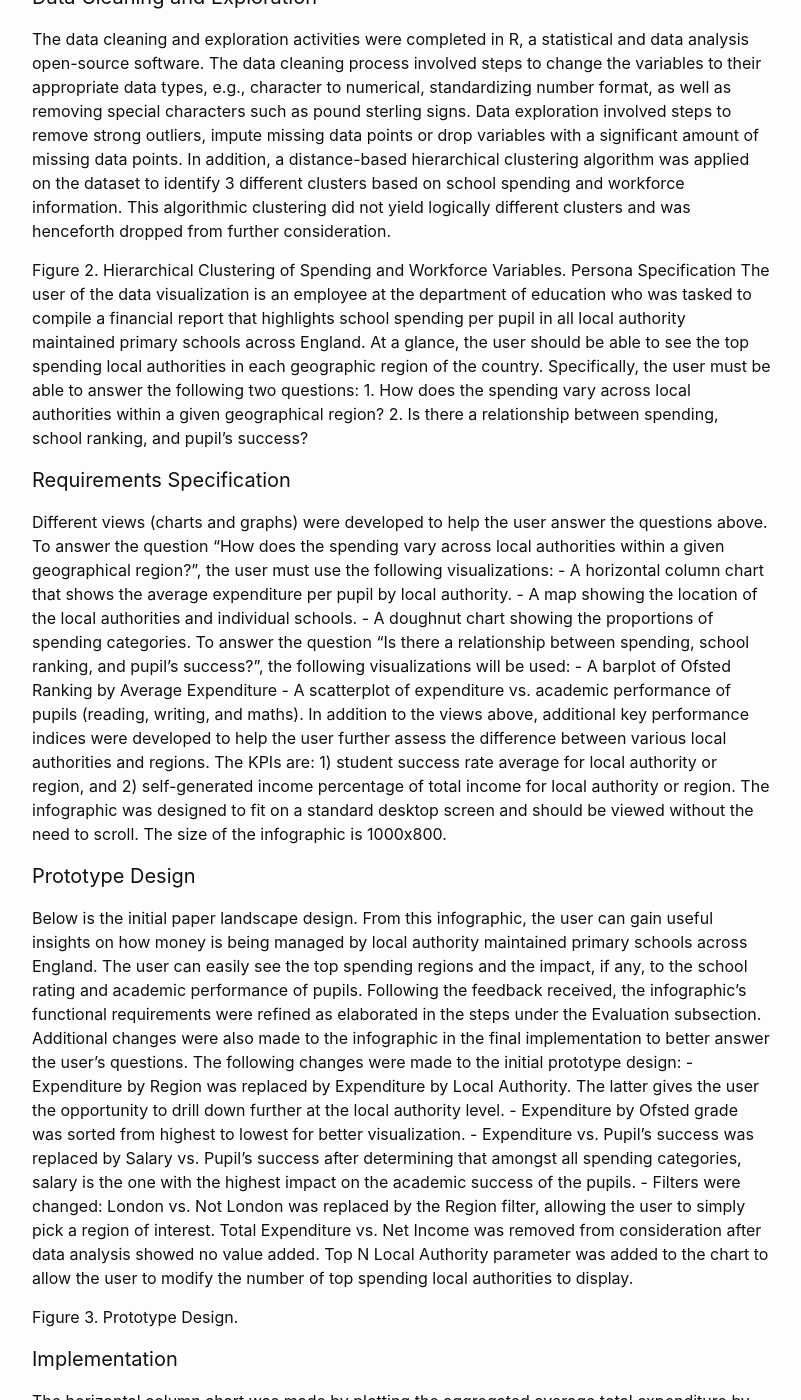
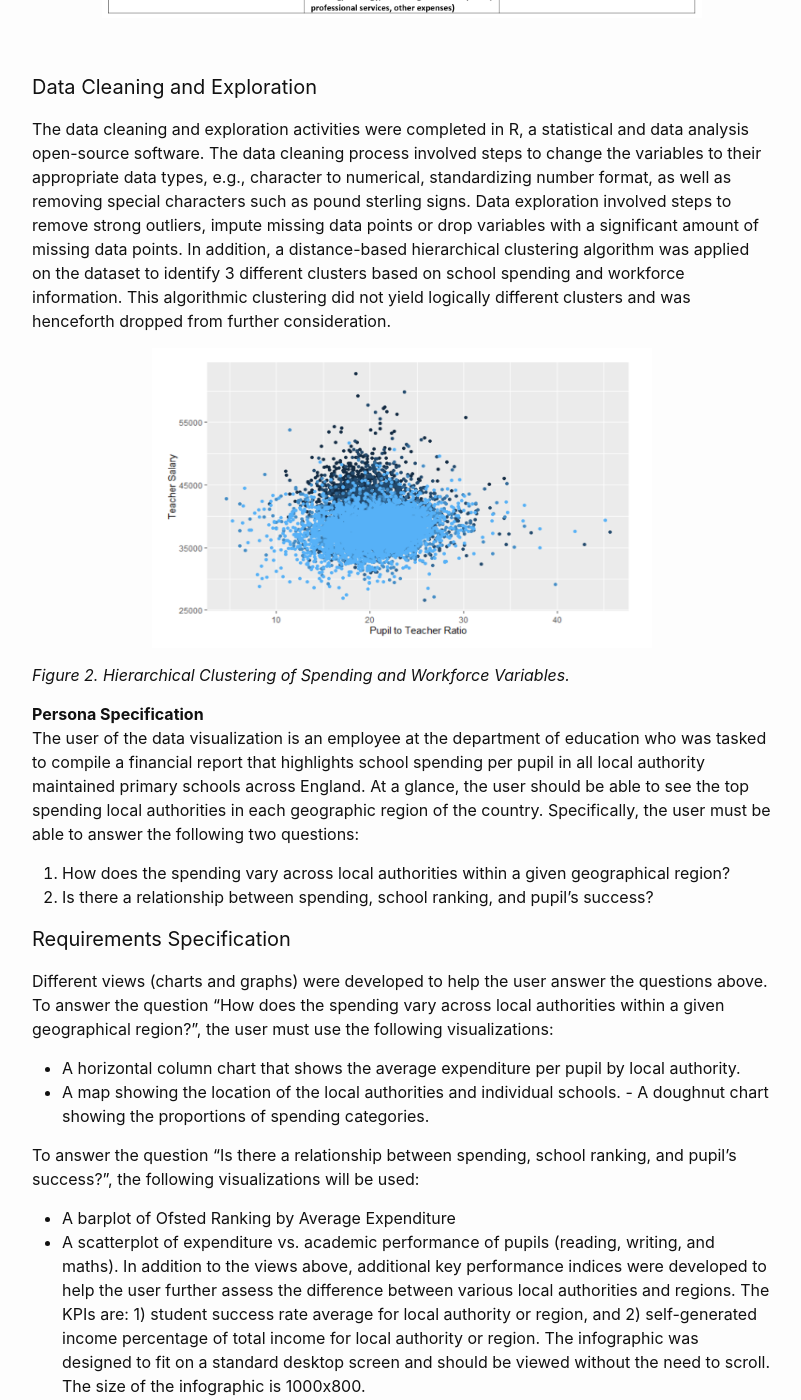
Before and after one commit to pgrugwiro/dataful-blog, a Jekyll site: the page built from _posts/2022-01-09-interactive-data-viz.md, in a window 1280 px wide and 1400 px high, scrolled down 2065 px. Shown: the whole window, without its empty margins (238-1039 px from the left). Built offline with Jekyll 4.4.1, drawn with Linux system fonts in a browser that asks for light colours; some of the changed text lies outside the part shown.

Commit message:
data viz blog post - tableau

```diff
--- a/_posts/2022-01-09-interactive-data-viz.md
+++ b/_posts/2022-01-09-interactive-data-viz.md
@@ -39,11 +39,6 @@
 visualization that could be used to derive insights from the raw data.
 
 
-<p align="center">
-  <img width="300" height="300" src="https://raw.githubusercontent.com/pgrugwiro/dataful-blog/main/_images/_post6/img1.PNG">
-</p>
-<br>
-
 #### Data
 
 The dataset used in this project was retrieved from “Find and Compare
@@ -67,29 +62,24 @@
 a data dictionary that explains all the variables contained in the
 dataset.
 
-Figure 1. Instructions to Download Data
+<p align="center">
+  <img width="500" height="300" src="https://raw.githubusercontent.com/pgrugwiro/dataful-blog/main/_images/_post6/img1.PNG">
+</p>
+*Figure 1. Instructions to Download Data*
 
+<br>
 In addition to original variables, additional variables were derived
 from the data by means of algorithmic clustering or simple computations.
 Finally, latitude and longitude data for each school were added to the
 core dataset to help place the schools on a map. Below is the complete
-list of variables used in the study: Table 1. Data Dictionary Name
-Description Domain LAESTAB Local Authority Number + Establishment Number
-Nominal LONDON/NOT LONDON Describes whether the school is in London or
-not Boolean REGION NAME Name of the region in which the school is
-located Nominal RATPUTTEA Pupil: Teacher Ratio Float SALARY Mean Gross
-Salary Float GRANTFUNDING Funds received through various government
-grants + funds delegated by the local authority Float
-SELFGENERATEDINCOME Income from facilities, services, donations, private
-funds, etc.. Float TOTALEXPENDITURE Total Expenditure Float OFSTEDGRADE
-4-point grading system Nominal PTRWM\_EXP Percentage of pupils reaching
-the expected standard in reading, writing, and maths Float LATITUDE
-Latitude of the school location Float LONGITUDE Longitude of the school
-location Float NET INCOME Derived from (GRANTFUNDING +
-SELFGENERATEDINCOME – TOTAL EXPENDITURE) Float CLUSTER Algorithmic
-clustering based on various spending categories (teaching staff, supply
-staff, education support staff, premises, back office, catering, energy,
-learning resources, ICT, professional services, other expenses) Float
+list of variables used in the study:
+
+<br>
+Table 1. Data Dictionary
+<p align="center">
+  <img width="600" height="300" src="https://raw.githubusercontent.com/pgrugwiro/dataful-blog/main/_images/_post6/img2.PNG">
+</p>
+<br>
 
 #### Data Cleaning and Exploration
 
@@ -106,30 +96,43 @@
 did not yield logically different clusters and was henceforth dropped
 from further consideration.
 
-Figure 2. Hierarchical Clustering of Spending and Workforce Variables.
-Persona Specification The user of the data visualization is an employee
+<p align="center">
+  <img width="500" height="300" src="https://raw.githubusercontent.com/pgrugwiro/dataful-blog/main/_images/_post6/img3.PNG">
+</p>
+*Figure 2. Hierarchical Clustering of Spending and Workforce Variables.*
+<br>
+
+**Persona Specification**
+<br>
+The user of the data visualization is an employee
 at the department of education who was tasked to compile a financial
 report that highlights school spending per pupil in all local authority
 maintained primary schools across England. At a glance, the user should
 be able to see the top spending local authorities in each geographic
 region of the country. Specifically, the user must be able to answer the
-following two questions: 1. How does the spending vary across local
-authorities within a given geographical region? 2. Is there a
-relationship between spending, school ranking, and pupil’s success?
+following two questions:
+1. How does the spending vary across local authorities within a given geographical region?
+2. Is there a relationship between spending, school ranking, and pupil’s success?
 
 #### Requirements Specification
 
 Different views (charts and graphs) were developed to help the user
 answer the questions above. To answer the question “How does the
 spending vary across local authorities within a given geographical
-region?”, the user must use the following visualizations: - A horizontal
-column chart that shows the average expenditure per pupil by local
-authority. - A map showing the location of the local authorities and
-individual schools. - A doughnut chart showing the proportions of
-spending categories. To answer the question “Is there a relationship
+region?”, the user must use the following visualizations:
+
+- A horizontal column chart that shows the average expenditure per pupil by local
+authority.
+- A map showing the location of the local authorities and individual schools. - A doughnut chart showing the proportions of spending categories.
+<br>
+
+To answer the question “Is there a relationship
 between spending, school ranking, and pupil’s success?”, the following
-visualizations will be used: - A barplot of Ofsted Ranking by Average
-Expenditure - A scatterplot of expenditure vs. academic performance of
+visualizations will be used:
+
+- A barplot of Ofsted Ranking by Average
+Expenditure
+- A scatterplot of expenditure vs. academic performance of
 pupils (reading, writing, and maths). In addition to the views above,
 additional key performance indices were developed to help the user
 further assess the difference between various local authorities and
@@ -163,8 +166,13 @@
 consideration after data analysis showed no value added. Top N Local
 Authority parameter was added to the chart to allow the user to modify
 the number of top spending local authorities to display.
-
-Figure 3. Prototype Design.
+<br>
+<br>
+<p align="center">
+  <img width="450" height="300" src="https://raw.githubusercontent.com/pgrugwiro/dataful-blog/main/_images/_post6/img4.PNG">
+</p>
+*Figure 3. Prototype Design.*
+<br>
 
 #### Implementation
 
@@ -183,8 +191,15 @@
 dashboard, this horizontal column chart was used as a filter, which
 allows the user to select any given local authority of interest and view
 the data for that local authority only.
+<br>
+<br>
+<p align="center">
+  <img width="450" height="300" src="https://raw.githubusercontent.com/pgrugwiro/dataful-blog/main/_images/_post6/img5.PNG">
+</p>
+*Figure 4. Column Chart of Expenditure by Local Authority.*
 
-Figure 4. Column Chart of Expenditure by Local Authority. The regional
+<br>
+The regional
 map of England was made by plotting the latitude vs longitude, coloured
 by region to view the geographical borders between regions, and total
 expenditure and school name added to the tooltip to allow the user to
@@ -192,16 +207,24 @@
 the size mark to provide relative comparison of spending amongst
 different schools. The region filter is applied to the graph, allowing
 the user to view one region at a time or all regions at once.
-
-Figure 5. Map Chart of Primary Schools in England.
+<br>
+<br>
+<p align="center">
+  <img width="450" height="300" src="https://raw.githubusercontent.com/pgrugwiro/dataful-blog/main/_images/_post6/img6.PNG">
+</p>
+*Figure 5. Map Chart of Primary Schools in England.*
 
 To view the proportions of spending categories for each selected local
 authority or region, a doughnut chart was drawn. Spending is split into
 four different categories: Faculty and staff salaries, spending related
 to maintaining the school property, spending related to teaching
 resources and ICT, and other spending (ex. Catering, etc…).
-
-Figure 6. Pie chart showing major spending categories.
+<br>
+<br>
+<p align="center">
+  <img width="450" height="300" src="https://raw.githubusercontent.com/pgrugwiro/dataful-blog/main/_images/_post6/img7.PNG">
+</p>
+*Figure 6. Pie chart showing major spending categories.*
 
 Ofsted grading rates the schools using a four-point system: Inadequate,
 Requires Improvement, Good, and Outstanding. The following areas are
@@ -213,8 +236,12 @@
 region or for a specific local authority. The user is also able to
 select a specific rating and the map will show the schools that fall
 into that rating category.
-
-Figure 7. Average Spending by Ofsted Grade Ranking.
+<br>
+<br>
+<p align="center">
+  <img width="450" height="300" src="https://raw.githubusercontent.com/pgrugwiro/dataful-blog/main/_images/_post6/img8.PNG">
+</p>
+*Figure 7. Average Spending by Ofsted Grade Ranking.*
 
 The success of the pupils is measured in terms of their ability in
 reading, writing, and math. Each school has a percentage value for its
@@ -223,18 +250,32 @@
 noticed that schools with a higher percentage of self-generated income
 with respect to the total income tend to have higher pupil’s success
 rate.
-
-Figure 8. SGI & Average Teacher Salary vs. Student Success.
+<br>
+<br>
+<p align="center">
+  <img width="450" height="500" src="https://raw.githubusercontent.com/pgrugwiro/dataful-blog/main/_images/_post6/img9.PNG">
+</p>
+*Figure 8. SGI & Average Teacher Salary vs. Student Success.*
 
 Two key performance indices were introduced: SGI (self-generated income
 percentage) and SSR (average student success rate), which allows the
 user to easily determine if a given local authority or region is higher
 or lower than average in terms of SGI and SSR.
+<br>
+<br>
+<p align="center">
+  <img width="250" height="150" src="https://raw.githubusercontent.com/pgrugwiro/dataful-blog/main/_images/_post6/img10.PNG">
+</p>
 
 The final implementation of the design is shown below. All the views fit
 together in once single 1000x800 desktop screen.
 
-Figure 9 Design Implementation - Tableau.
+<br>
+<br>
+<p align="center">
+  <img width="650" height="480" src="https://raw.githubusercontent.com/pgrugwiro/dataful-blog/main/_images/_post6/img11.PNG">
+</p>
+*Figure 9 Design Implementation - Tableau.*
 
 #### Evaluation
 
@@ -317,8 +358,12 @@
 the case in Tableau. It was also difficult to implement the ranking
 variable for the same chart. Nevertheless, both solutions work and can
 be used to answer the user’s questions.
-
-Figure 10. Design Implementation - Power BI.
+<br>
+<br>
+<p align="center">
+  <img width="580" height="480" src="https://raw.githubusercontent.com/pgrugwiro/dataful-blog/main/_images/_post6/img12.PNG">
+</p>
+*Figure 10. Design Implementation - Power BI.*
 
 #### Reflective Discussion
 
@@ -369,13 +414,12 @@
 I gained in the module and in the coursework to continue practicing and
 building more visualization tools for my blog (<https://dataful.blog>).
 
-References 1. Few, S (2004) Dashboard Confusion, Intelligent Enterprise
-2. Few, S (2013) Information Dashboard Design: Displaying data for
-at-a-glance monitoring. Analytics Press. 3. GOV.UK, (2021). Find and
-Compare Schools in England. \[Online\] Available at:
-<https://www.compare-school-performance.service.gov.uk/download-data>
-\[Accessed 1/4/21\]. 4. Hovis L., Gregory (2002). “Stop Searching for
-Information – Monitor it with Dashboard Technology.” DM Direct. 5.
-Spence, R. and Tweedie, L. (1998). “The Attribute Explorer: information
-synthesis via exploration”. Imperial College, London, UK 6. Tufte, E.R.,
-(1983). “The Visual Display of Quantitative Information”. Graphics Press
+<br>
+**References**
+<br>
+1.	Few, S (2004) Dashboard Confusion, Intelligent Enterprise
+2.	Few, S (2013) Information Dashboard Design: Displaying data for at-a-glance monitoring. Analytics Press.
+3.	GOV.UK, (2021). Find and Compare Schools in England. [Online] Available at: https://www.compare-school-performance.service.gov.uk/download-data [Accessed 1/4/21].
+4.	Hovis L., Gregory (2002). “Stop Searching for Information – Monitor it with Dashboard Technology.” DM Direct.
+5.	Spence, R. and Tweedie, L. (1998). “The Attribute Explorer: information synthesis via exploration”. Imperial College, London, UK
+6.	Tufte, E.R., (1983). “The Visual Display of Quantitative Information”. Graphics Press
```
